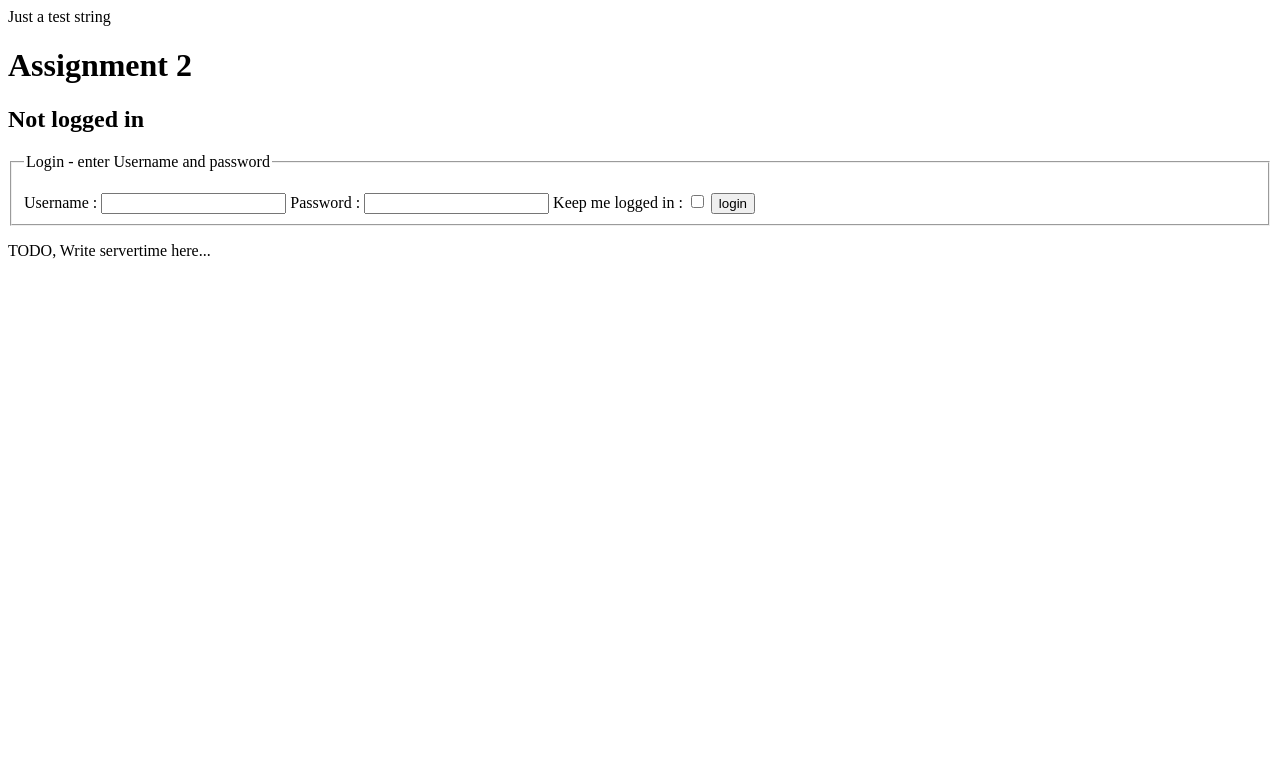
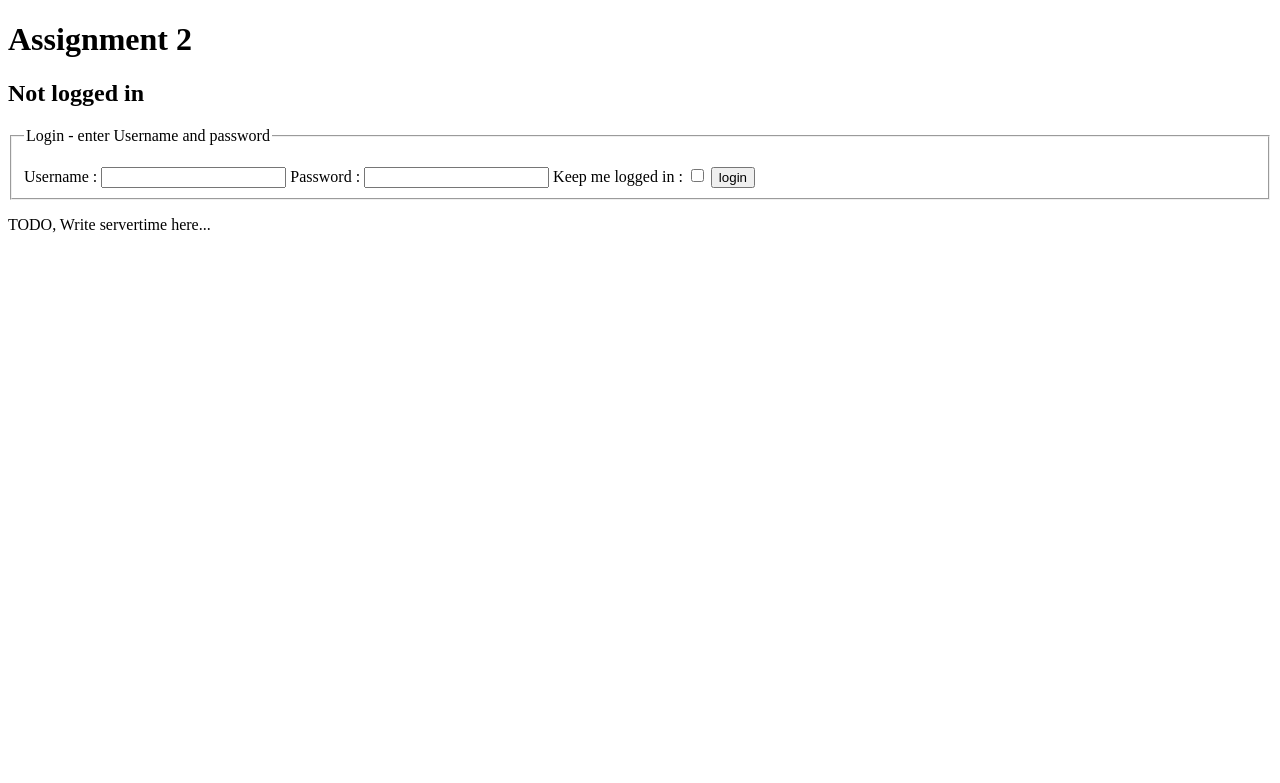
Before and after one commit to al223jw/1DV608-PHP, a PHP site: page / in a window 1280 px wide. Shown: the top 783 px of the page. Run offline with PHP 8.4, Linux system fonts and the light colour scheme.

```diff
--- a/index.php
+++ b/index.php
@@ -14,6 +14,5 @@ $v = new LoginView();
 $dtv = new DateTimeView();
 $lv = new LayoutView();
 
-echo "Just a test string";
 
 $lv->render(false, $v, $dtv);
```
